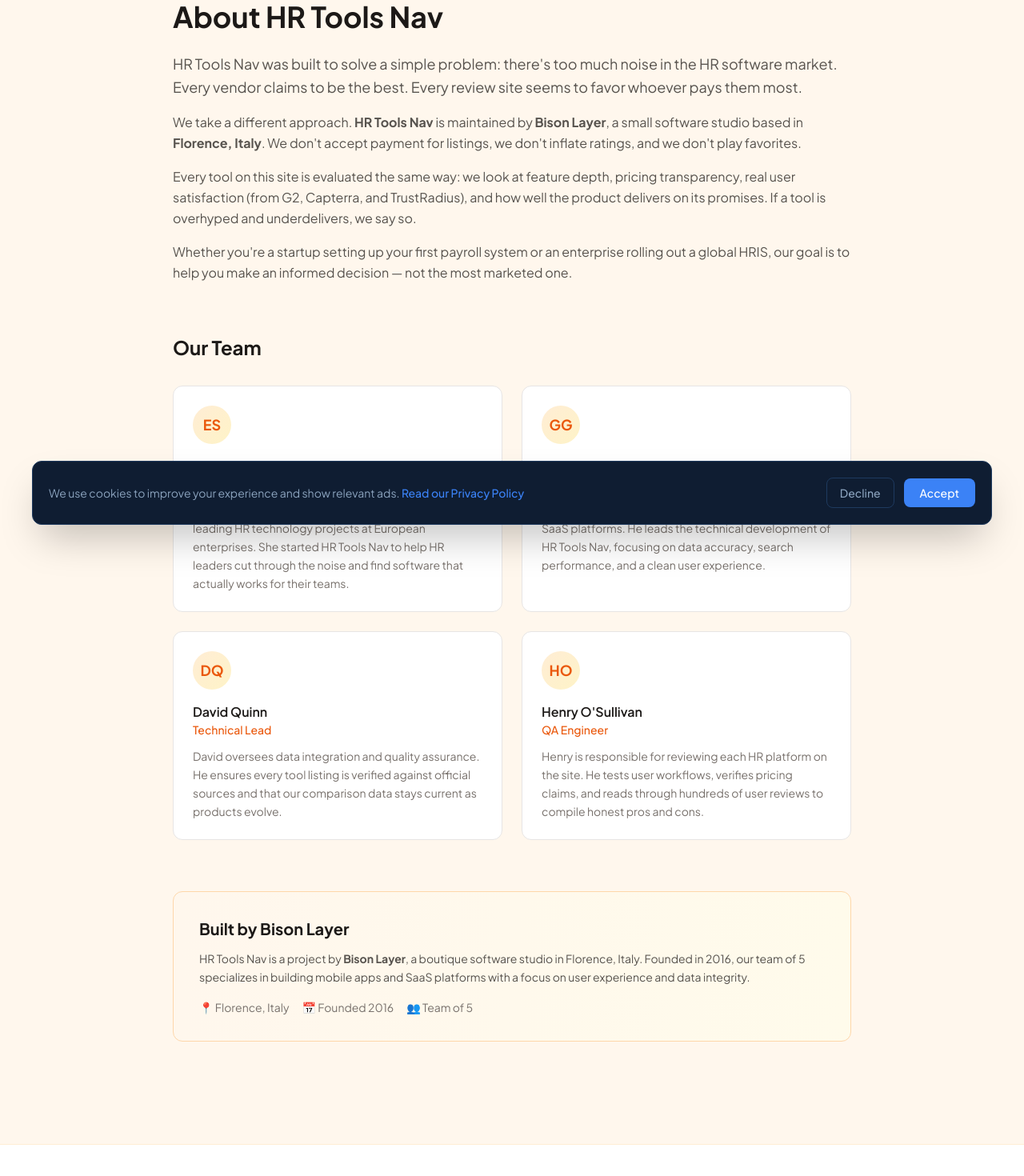
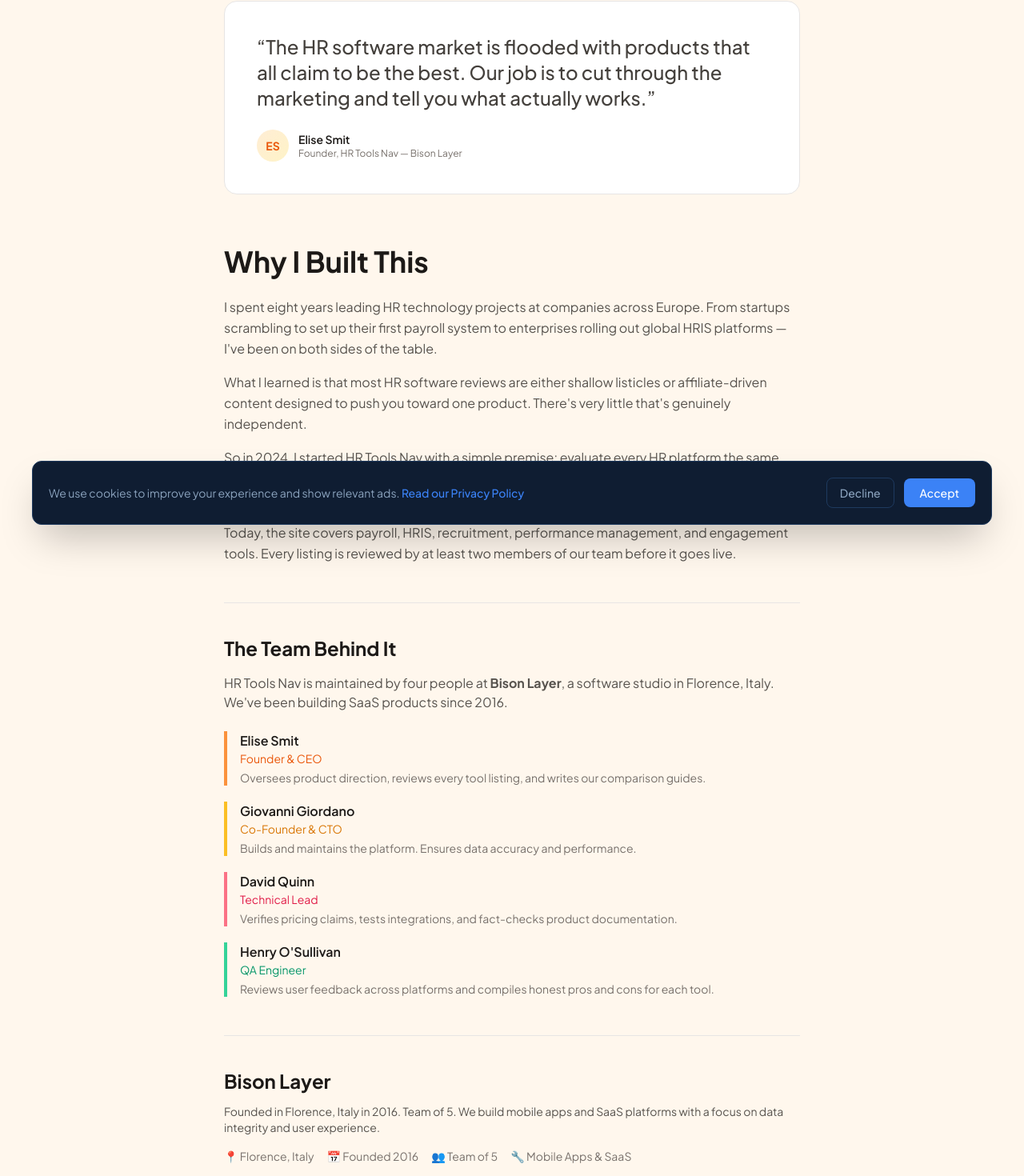
Before and after one commit to longfeixiang7650-dotcom/hrtoolsnav-hub, a Next.js app: page /about in a window 1280 px wide. Shown: the part 128-1598 px from the top of the page at 80% size. Built offline with nearby package versions, Linux system fonts and the light colour scheme.

Commit message:
fix: about改为CEO访谈式布局(非卡片网格)，与seotoolsnav结构完全不同

```diff
--- a/app/about/page.tsx
+++ b/app/about/page.tsx
@@ -1,95 +1,104 @@
 import type { Metadata } from "next";
-import Link from "next/link";
 
 export const metadata: Metadata = {
   title: "About — HR Tools Nav",
   description:
-    "HR Tools Nav is an independent directory of human resources software. Built by Bison Layer, a boutique software studio in Florence, Italy.",
+    "HR Tools Nav is an independent directory of human resources software, built by Bison Layer in Florence, Italy. We help HR leaders find the right tools for their teams.",
 };
-
-const TEAM = [
-  {
-    name: "Elise Smit",
-    role: "Founder & CEO",
-    bio: "Elise founded Bison Layer in 2016 after a decade leading HR technology projects at European enterprises. She started HR Tools Nav to help HR leaders cut through the noise and find software that actually works for their teams.",
-  },
-  {
-    name: "Giovanni Giordano",
-    role: "Co-Founder & CTO",
-    bio: "Giovanni brings deep experience in building scalable SaaS platforms. He leads the technical development of HR Tools Nav, focusing on data accuracy, search performance, and a clean user experience.",
-  },
-  {
-    name: "David Quinn",
-    role: "Technical Lead",
-    bio: "David oversees data integration and quality assurance. He ensures every tool listing is verified against official sources and that our comparison data stays current as products evolve.",
-  },
-  {
-    name: "Henry O'Sullivan",
-    role: "QA Engineer",
-    bio: "Henry is responsible for reviewing each HR platform on the site. He tests user workflows, verifies pricing claims, and reads through hundreds of user reviews to compile honest pros and cons.",
-  },
-];
 
 export default function AboutPage() {
   return (
-    <div className="max-w-4xl mx-auto px-4 sm:px-6 py-12 sm:py-16">
+    <div className="max-w-3xl mx-auto px-4 sm:px-6 py-12 sm:py-16">
+      {/* Hero Quote */}
       <section className="mb-16">
-        <h1 className="text-3xl sm:text-4xl font-bold text-stone-900 mb-6">
-          About HR Tools Nav
-        </h1>
-        <div className="prose prose-stone max-w-none">
-          <p className="text-lg text-stone-600 leading-relaxed mb-4">
-            HR Tools Nav was built to solve a simple problem: there&apos;s too much noise in the HR software
-            market. Every vendor claims to be the best. Every review site seems to favor whoever pays them most.
+        <div className="bg-white border border-stone-200 rounded-2xl p-8 sm:p-10">
+          <blockquote className="text-xl sm:text-2xl text-stone-700 leading-relaxed font-medium mb-6">
+            &ldquo;The HR software market is flooded with products that all claim to be the best.
+            Our job is to cut through the marketing and tell you what actually works.&rdquo;
+          </blockquote>
+          <div className="flex items-center gap-3">
+            <div className="w-10 h-10 rounded-full bg-gradient-to-br from-orange-100 to-amber-100 flex items-center justify-center">
+              <span className="text-sm font-bold text-orange-600">ES</span>
+            </div>
+            <div>
+              <p className="font-semibold text-stone-900 text-sm">Elise Smit</p>
+              <p className="text-xs text-stone-500">Founder, HR Tools Nav — Bison Layer</p>
+            </div>
+          </div>
+        </div>
+      </section>
+
+      {/* Story - single narrative, no team grid */}
+      <section className="mb-12">
+        <h1 className="text-3xl sm:text-4xl font-bold text-stone-900 mb-6">Why I Built This</h1>
+        <div className="space-y-4 text-stone-600 leading-relaxed">
+          <p>
+            I spent eight years leading HR technology projects at companies across Europe. From
+            startups scrambling to set up their first payroll system to enterprises rolling out
+            global HRIS platforms — I&apos;ve been on both sides of the table.
           </p>
-          <p className="text-stone-600 leading-relaxed mb-4">
-            We take a different approach. <strong>HR Tools Nav</strong> is maintained by <strong>Bison Layer</strong>,
-            a small software studio based in <strong>Florence, Italy</strong>. We don&apos;t accept payment for listings,
-            we don&apos;t inflate ratings, and we don&apos;t play favorites.
+          <p>
+            What I learned is that most HR software reviews are either shallow listicles or
+            affiliate-driven content designed to push you toward one product. There&apos;s very
+            little that&apos;s genuinely independent.
           </p>
-          <p className="text-stone-600 leading-relaxed mb-4">
-            Every tool on this site is evaluated the same way: we look at feature depth, pricing transparency,
-            real user satisfaction (from G2, Capterra, and TrustRadius), and how well the product delivers on
-            its promises. If a tool is overhyped and underdelivers, we say so.
+          <p>
+            So in 2024, I started HR Tools Nav with a simple premise: evaluate every HR platform
+            the same way. No preferred partners. No sponsored rankings. Just feature depth,
+            pricing transparency, and real user feedback — sourced from G2, Capterra, and
+            TrustRadius.
           </p>
-          <p className="text-stone-600 leading-relaxed">
-            Whether you&apos;re a startup setting up your first payroll system or an enterprise rolling out a
-            global HRIS, our goal is to help you make an informed decision — not the most marketed one.
+          <p>
+            Today, the site covers payroll, HRIS, recruitment, performance management, and
+            engagement tools. Every listing is reviewed by at least two members of our team
+            before it goes live.
           </p>
         </div>
       </section>
 
-      <section className="mb-16">
-        <h2 className="text-2xl font-bold text-stone-900 mb-8">Our Team</h2>
-        <div className="grid grid-cols-1 sm:grid-cols-2 gap-6">
-          {TEAM.map((member) => (
-            <div key={member.name} className="bg-white border border-stone-200 rounded-xl p-6">
-              <div className="w-12 h-12 rounded-full bg-gradient-to-br from-orange-100 to-amber-100 flex items-center justify-center mb-4">
-                <span className="text-lg font-bold text-orange-600">
-                  {member.name.split(" ").map((n) => n[0]).join("")}
-                </span>
-              </div>
-              <h3 className="font-semibold text-stone-900">{member.name}</h3>
-              <p className="text-sm text-orange-600 font-medium mb-3">{member.role}</p>
-              <p className="text-sm text-stone-500 leading-relaxed">{member.bio}</p>
-            </div>
-          ))}
+      {/* The Team — minimal, not card grid */}
+      <section className="mb-12 border-t border-stone-200 pt-10">
+        <h2 className="text-2xl font-bold text-stone-900 mb-4">The Team Behind It</h2>
+        <p className="text-stone-600 mb-6">
+          HR Tools Nav is maintained by four people at <strong>Bison Layer</strong>, a software
+          studio in Florence, Italy. We&apos;ve been building SaaS products since 2016.
+        </p>
+        <div className="space-y-5">
+          <div className="border-l-4 border-orange-400 pl-4">
+            <p className="font-semibold text-stone-900">Elise Smit</p>
+            <p className="text-sm text-orange-600 mb-1">Founder & CEO</p>
+            <p className="text-sm text-stone-500">Oversees product direction, reviews every tool listing, and writes our comparison guides.</p>
+          </div>
+          <div className="border-l-4 border-amber-400 pl-4">
+            <p className="font-semibold text-stone-900">Giovanni Giordano</p>
+            <p className="text-sm text-amber-600 mb-1">Co-Founder & CTO</p>
+            <p className="text-sm text-stone-500">Builds and maintains the platform. Ensures data accuracy and performance.</p>
+          </div>
+          <div className="border-l-4 border-rose-400 pl-4">
+            <p className="font-semibold text-stone-900">David Quinn</p>
+            <p className="text-sm text-rose-600 mb-1">Technical Lead</p>
+            <p className="text-sm text-stone-500">Verifies pricing claims, tests integrations, and fact-checks product documentation.</p>
+          </div>
+          <div className="border-l-4 border-emerald-400 pl-4">
+            <p className="font-semibold text-stone-900">Henry O&apos;Sullivan</p>
+            <p className="text-sm text-emerald-600 mb-1">QA Engineer</p>
+            <p className="text-sm text-stone-500">Reviews user feedback across platforms and compiles honest pros and cons for each tool.</p>
+          </div>
         </div>
       </section>
 
-      <section className="bg-gradient-to-r from-orange-50 to-amber-50 border border-orange-200 rounded-xl p-8">
-        <h2 className="text-xl font-bold text-stone-900 mb-3">
-          Built by Bison Layer
-        </h2>
-        <p className="text-stone-600 text-sm leading-relaxed mb-4">
-          HR Tools Nav is a project by <strong>Bison Layer</strong>, a boutique software studio in
-          Florence, Italy. Founded in 2016, our team of 5 specializes in building mobile apps and SaaS
-          platforms with a focus on user experience and data integrity.
+      {/* Studio — compact */}
+      <section className="border-t border-stone-200 pt-10">
+        <h2 className="text-2xl font-bold text-stone-900 mb-3">Bison Layer</h2>
+        <p className="text-stone-600 text-sm mb-4">
+          Founded in Florence, Italy in 2016. Team of 5. We build mobile apps and SaaS platforms
+          with a focus on data integrity and user experience.
         </p>
-        <div className="flex items-center gap-4 text-sm text-stone-500">
+        <div className="flex flex-wrap gap-4 text-sm text-stone-500">
           <span>📍 Florence, Italy</span>
           <span>📅 Founded 2016</span>
           <span>👥 Team of 5</span>
+          <span>🔧 Mobile Apps & SaaS</span>
         </div>
       </section>
     </div>
```
